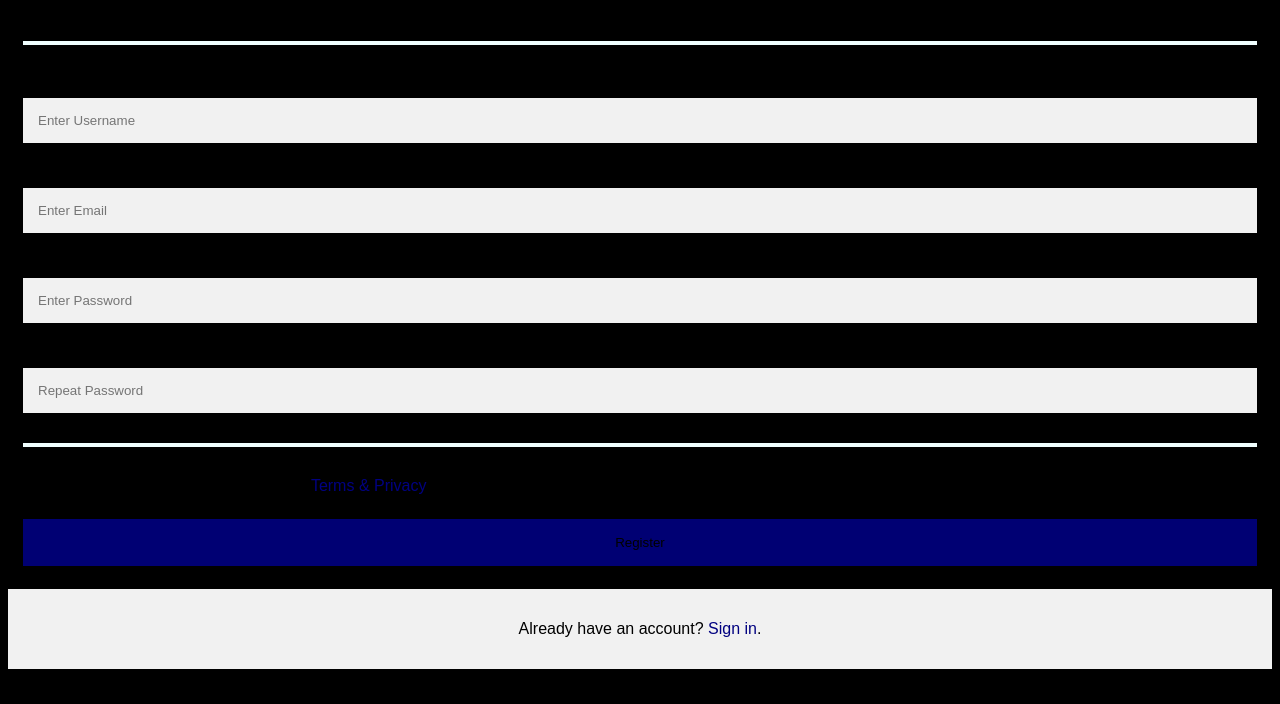
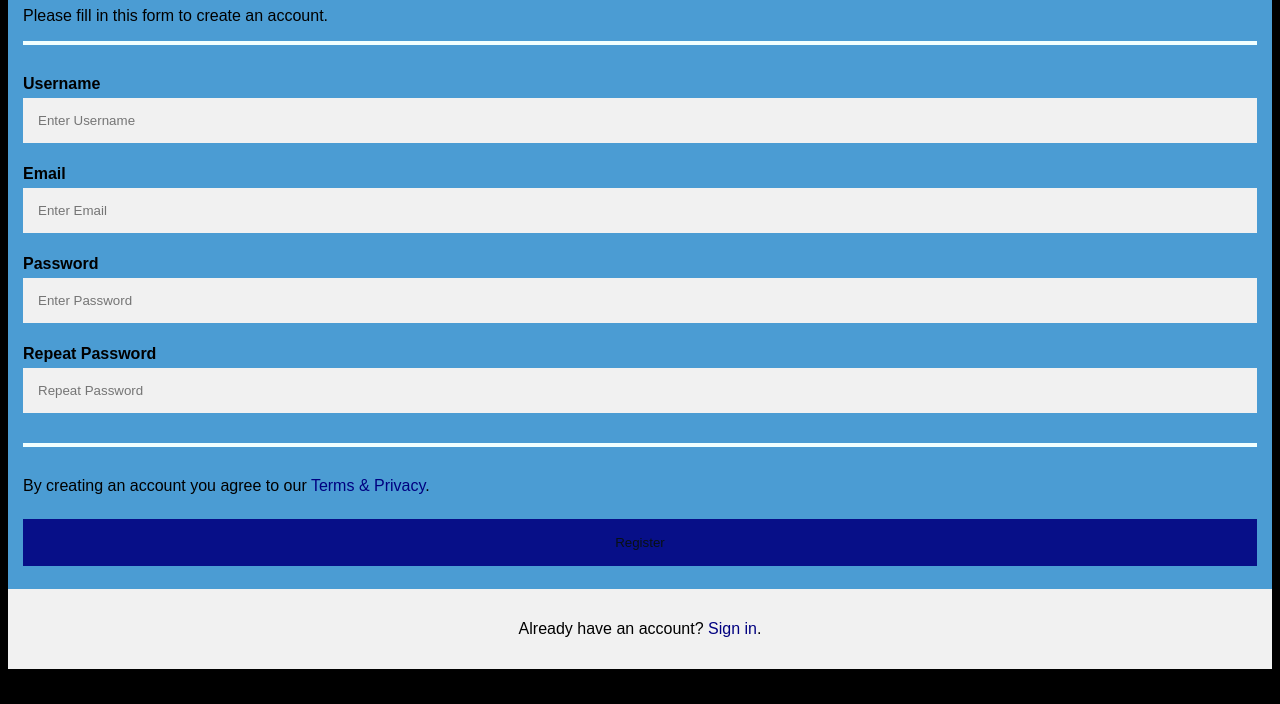
Before and after one commit to comp426-2022-spring/e01-GillianZech, a plain HTML site: page public/index.html in a window 1280 px wide. Shown: the part 96-800 px from the top of the page. Drawn offline with Linux system fonts and the light colour scheme.

Commit message:
caroline blue hex code

```diff
--- a/public/style.css
+++ b/public/style.css
@@ -11,8 +11,8 @@ body {
 .container {
   /* 9. Add 15px padding */
   padding: 15px;
-  /* 10. Make the background color of the container Carolina Blue using the hex code defined here: https://en.wikipedia.org/wiki/Carolina_blue*/
-
+  /* 10. Make the background color of the container Carolina Blue using the hex code defined here: https://en.wikipedia.org/wiki/Carolina_blue */
+  background-color: #4B9CD3;
 }
 
 input[type=text], input[type=password] {
```
